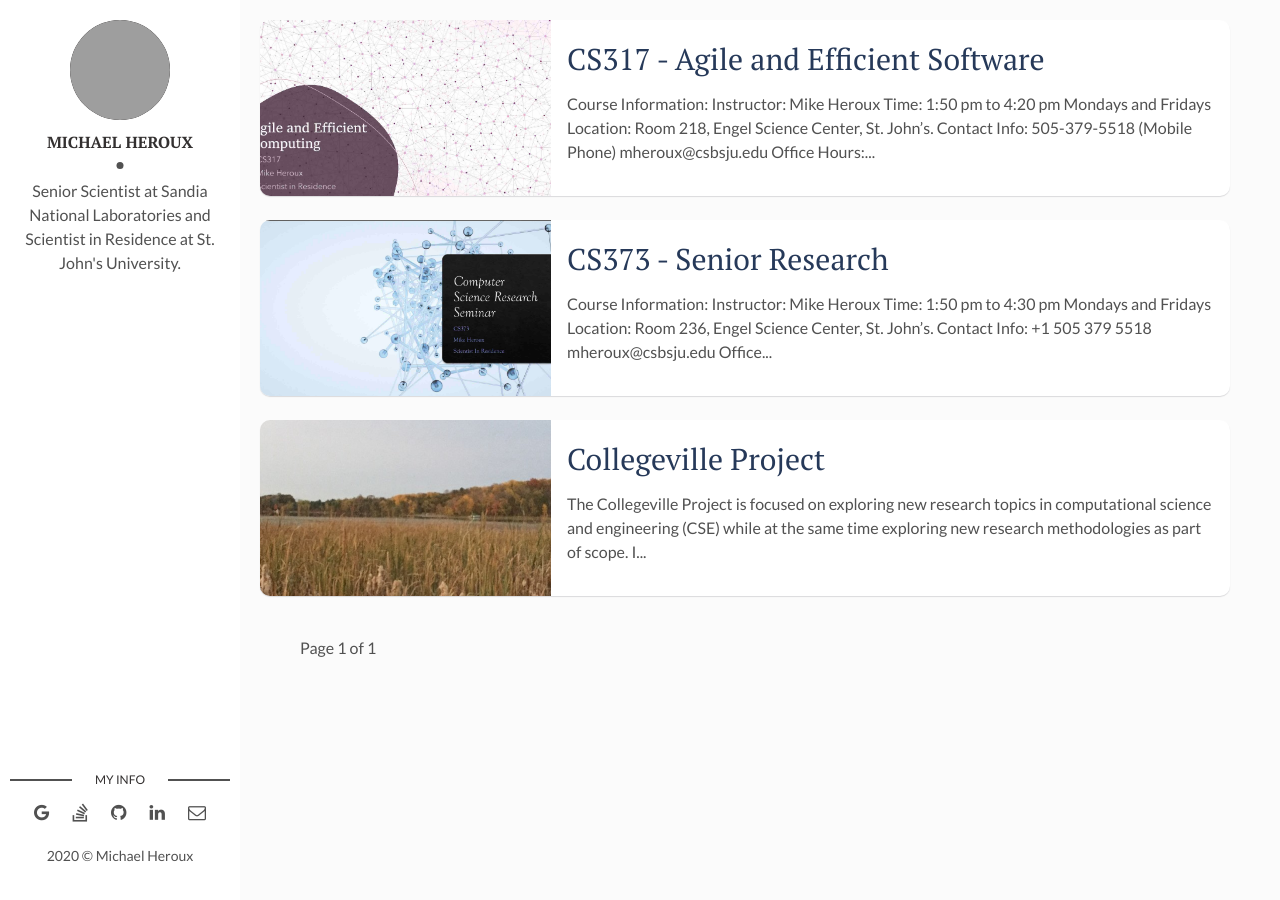
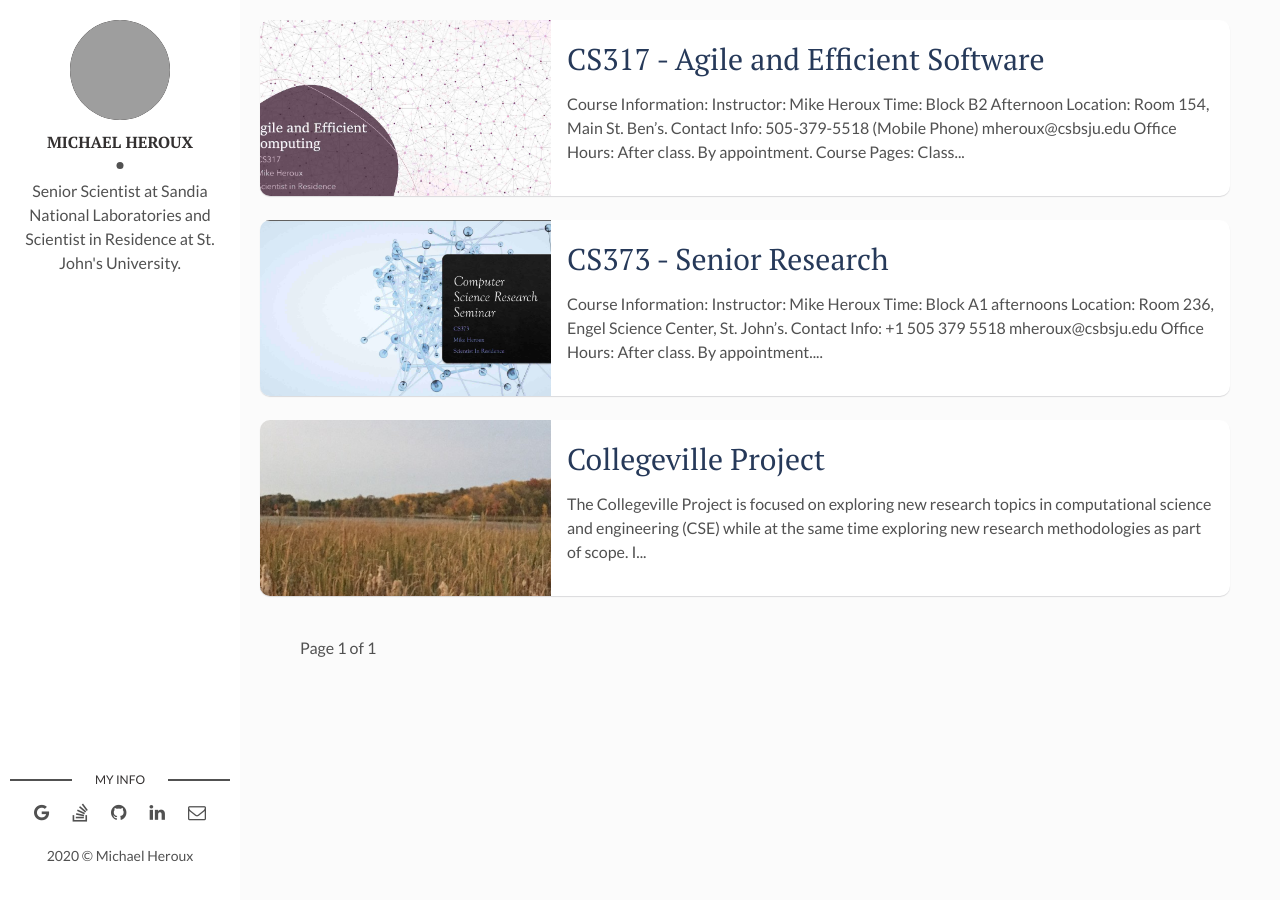
Before and after one commit to maherou/Teaching, a Jekyll site: the page built from index.html, in a window 1280 px wide. Built offline with Jekyll 4.4.1, drawn with Linux system fonts in a browser that asks for light colours; the list of posts is cut into pages by our own code; grey boxes are pictures that could not be loaded.

Commit message:
Fix time and location

```diff
--- a/_posts/2020-08-31-fall-CS373.md
+++ b/_posts/2020-08-31-fall-CS373.md
@@ -10,7 +10,7 @@
 
 ### Course Information:
 - Instructor: Mike Heroux
-- Time: 1:50 pm to 4:30 pm Mondays and Fridays
+- Time: Block A1 afternoons
 - Location: Room 236, Engel Science Center, St. John's.
 
 ### Contact Info:
--- a/_posts/2020-09-28-fall-CS317.md
+++ b/_posts/2020-09-28-fall-CS317.md
@@ -10,8 +10,8 @@
 
 ### Course Information:
 - Instructor: Mike Heroux
-- Time: 1:50 pm to 4:20 pm Mondays and Fridays
-- Location: Room 218, Engel Science Center, St. John's.
+- Time: Block B2 Afternoon
+- Location: Room 154, Main St. Ben's.
 
 ### Contact Info:
 - 505-379-5518 (Mobile Phone)
```
Also changed, not shown: other parts of _posts/2020-08-31-fall-CS373.md (+0 -1 lines), other parts of _posts/2020-09-28-fall-CS317.md (+0 -1 lines), 1 other file.
